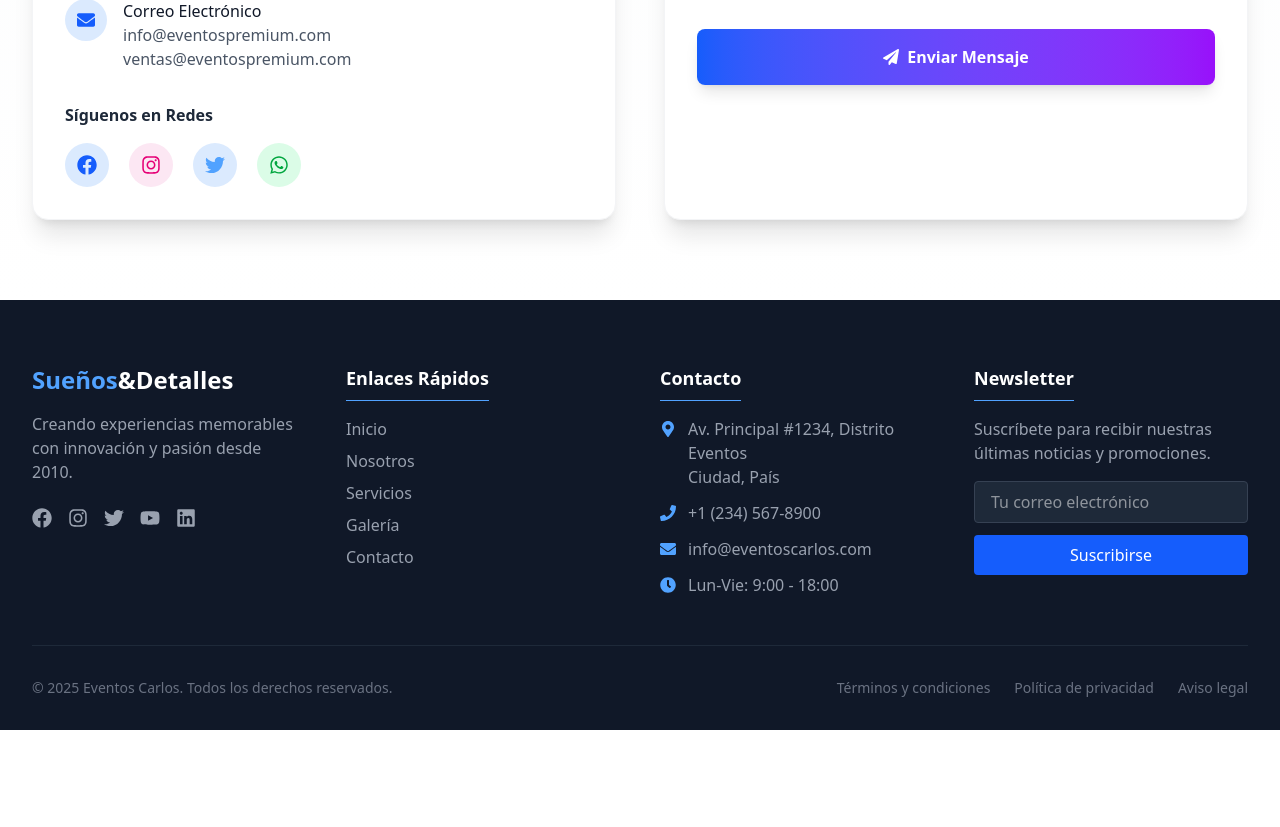
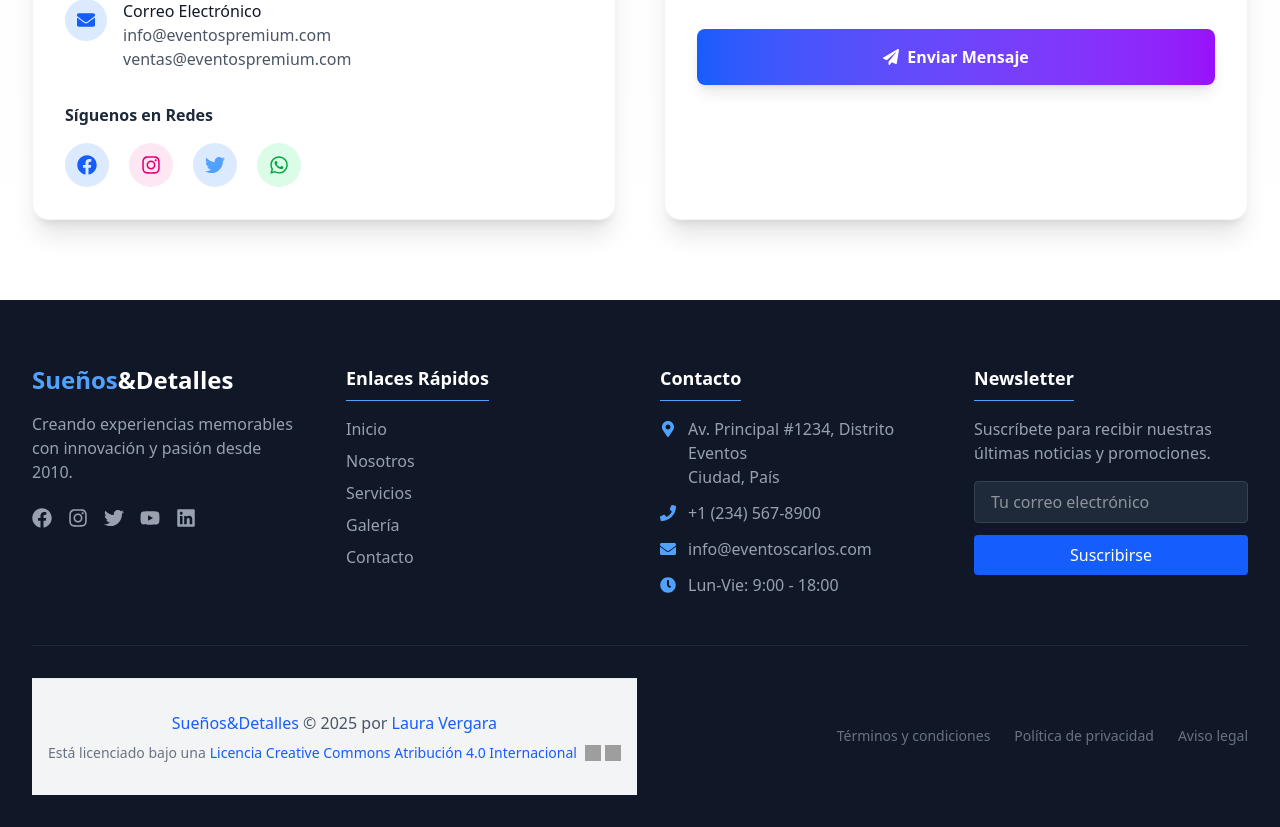
Before and after one commit to CarlosHerazo/eventos, a React (Vite) app: page / in a window 1280 px wide. Shown: the part 5271-6098 px from the top of the page. Before the commit the page ends 6001 px from the top, so only its background shows below. Built offline with nearby package versions, Linux system fonts and the light colour scheme; grey boxes are pictures that could not be loaded.

Commit message:
feat: Añadir componente Licencia en el pie de página

```diff
--- a/src/components/Footer.jsx
+++ b/src/components/Footer.jsx
@@ -1,5 +1,6 @@
 import React from 'react';
 import { FaFacebook, FaInstagram, FaTwitter, FaLinkedin, FaYoutube, FaMapMarkerAlt, FaPhone, FaEnvelope, FaClock } from 'react-icons/fa';
+import Licencia from '../Licencia';
 
 const Footer = () => {
   return (
@@ -123,9 +124,7 @@ const Footer = () => {
 
         {/* Derechos de autor */}
         <div className="border-t border-gray-800 mt-12 pt-8 flex flex-col md:flex-row justify-between items-center">
-          <p className="text-gray-500 text-sm mb-4 md:mb-0">
-            © {new Date().getFullYear()} Eventos Carlos. Todos los derechos reservados.
-          </p>
+          <Licencia />
           <div className="flex space-x-6">
             <a href="#" className="text-gray-500 hover:text-blue-400 text-sm transition">
               Términos y condiciones
```
